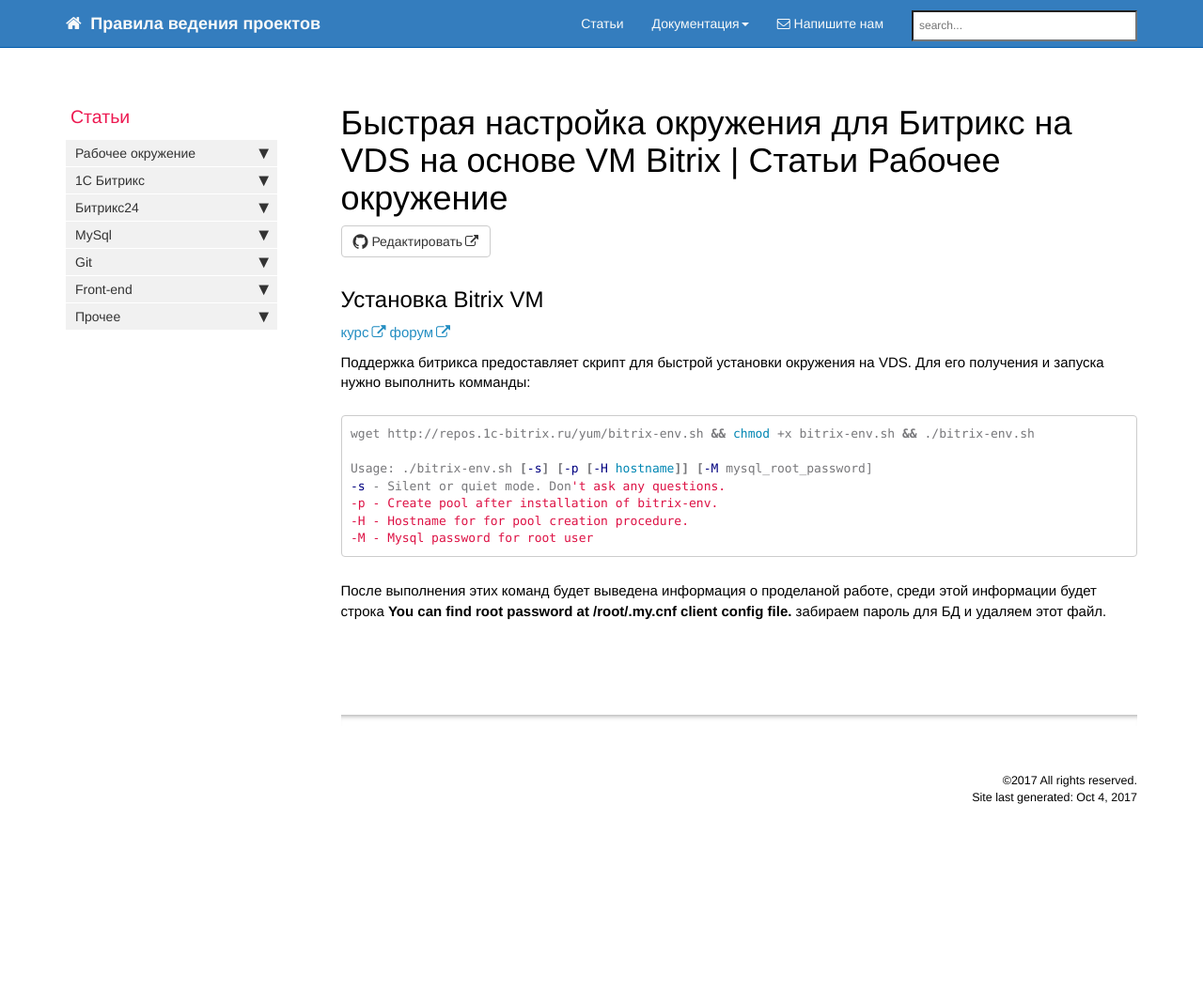
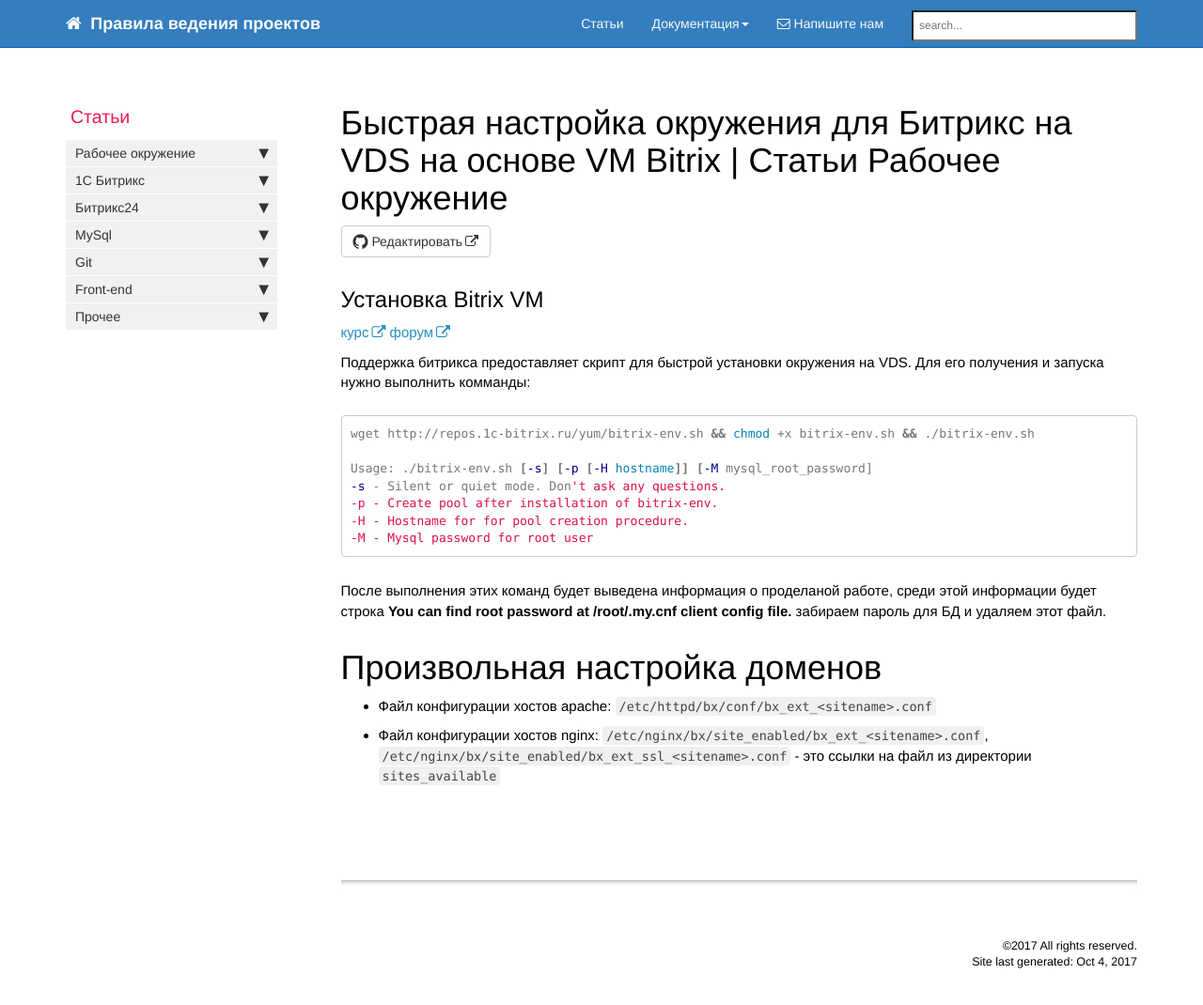
Before and after one commit to gdecider/gdecider.github.io, a Jekyll site: the page built from pages/articles/articles-env-bitrix-vm-fast-setup-vds.md, in a window 1280 px wide and 1084 px high. Shown: the top 1070 px of the window at 94% size. Built offline with Jekyll 4.4.1, drawn with Linux system fonts in a browser that asks for light colours; nearby versions of some CDN libraries; comment, search, counter and statistics services are not loaded.

Commit message:
Update articles-env-bitrix-vm-fast-setup-vds.md

````diff
--- a/pages/articles/articles-env-bitrix-vm-fast-setup-vds.md
+++ b/pages/articles/articles-env-bitrix-vm-fast-setup-vds.md
@@ -25,3 +25,8 @@
 -M - Mysql password for root user
 ```
 После выполнения этих команд будет выведена информация о проделаной работе, среди этой информации будет строка **You can find root password at /root/.my.cnf client config file.** забираем пароль для БД и удаляем этот файл.
+
+# Произвольная настройка доменов
+
+* Файл конфигурации хостов apache: ```/etc/httpd/bx/conf/bx_ext_<sitename>.conf```
+* Файл конфигурации хостов nginx: ```/etc/nginx/bx/site_enabled/bx_ext_<sitename>.conf```, ```/etc/nginx/bx/site_enabled/bx_ext_ssl_<sitename>.conf``` - это ссылки на файл из директории ```sites_available```
````
